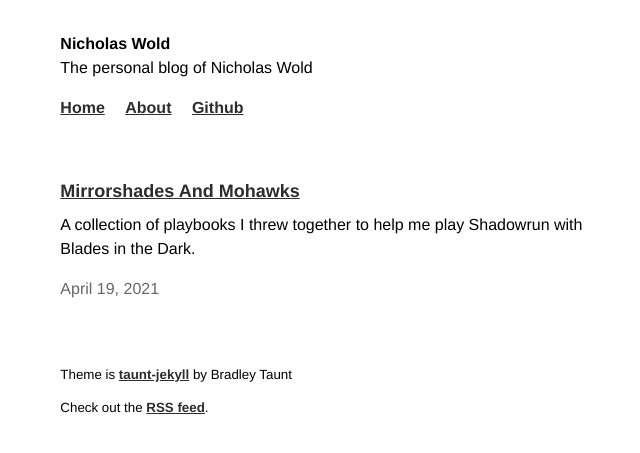
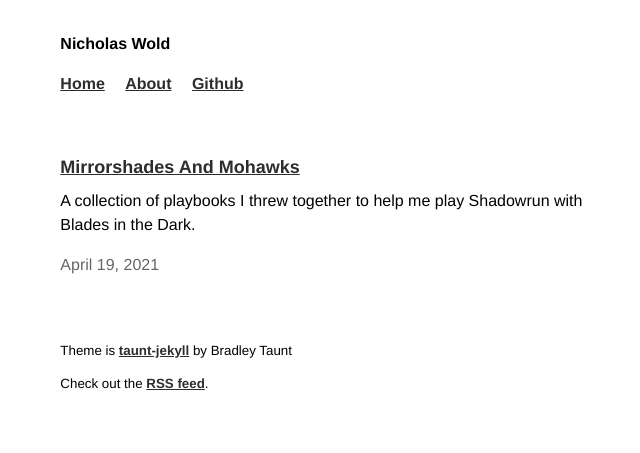
Before and after one commit to nicholaswold/nicholaswold.github.io, a Jekyll site: the page built from index.html, in a window 1280 px wide. Shown: the top 453 px of the page, without its empty margins (302-942 px from the left). Built offline with Jekyll 4.4.1, drawn with Linux system fonts in a browser that asks for light colours; some web fonts are replaced; the list of posts is cut into pages by our own code; comment, search, counter and statistics services are not loaded.

Commit message:
taglines are redundant

```diff
--- a/_config.yml
+++ b/_config.yml
@@ -4,7 +4,6 @@ permalink:           pretty
 # Setup
 title:               'Nicholas Wold'
 url:                 https://nicholaswold.com
-tagline:             The personal blog of Nicholas Wold
 paginate:            1000
 paginate_path:       "/page:num/"
 baseurl:             ""
--- a/_includes/head.html
+++ b/_includes/head.html
@@ -3,18 +3,15 @@
   <meta name="viewport" content="width=device-width, initial-scale=1.0">
 
   <title>
-    {% if page.title == "Home" %}
-      {{ site.title }} &middot; {{ site.tagline }}
-    {% else %}
-      {{ page.title }} &middot; {{ site.title }}
-    {% endif %}
+    {{ page.title }} &middot; {{ site.title }}
   </title>
   {% if page.description %}
-    <meta name="description" content="{{ page.description }}">
+  <meta name="description" content="{{ page.description }}">
   {% endif %}
 
   <link rel="stylesheet" href="{{ site.baseurl }}/styles.css">
-  <link rel="apple-touch-icon-precomposed" sizes="144x144" href="{{ site.baseurl }}/public/apple-touch-icon-precomposed.png">
+  <link rel="apple-touch-icon-precomposed" sizes="144x144"
+    href="{{ site.baseurl }}/public/apple-touch-icon-precomposed.png">
   <link rel="shortcut icon" href="{{ site.baseurl }}/favicon.png">
   <link rel="alternate" type="application/atom+xml" title="{{ site.title }}" href="{{ site.baseurl }}/atom.xml">
 </head>
--- a/_includes/masthead.html
+++ b/_includes/masthead.html
@@ -1,6 +1,6 @@
 <div class="masthead-container">
     <header role="banner">
-        <p><strong>{{ site.title }}</strong> <br> {{ site.tagline }}</p>
+        <p><strong>{{ site.title }}</strong></p>
         {% include navigation.html %}
     </header>
 </div>
```
